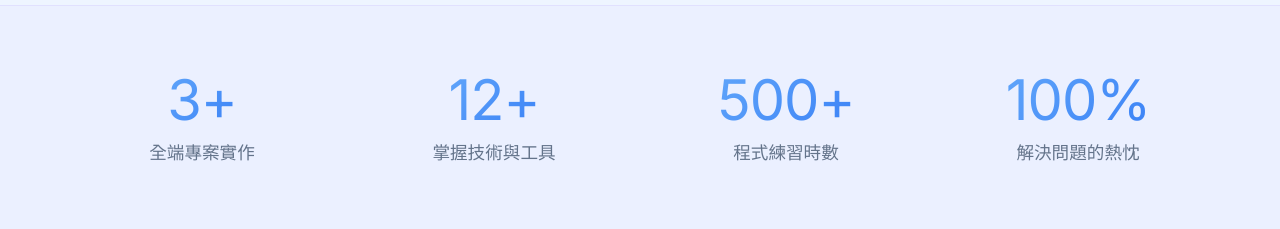
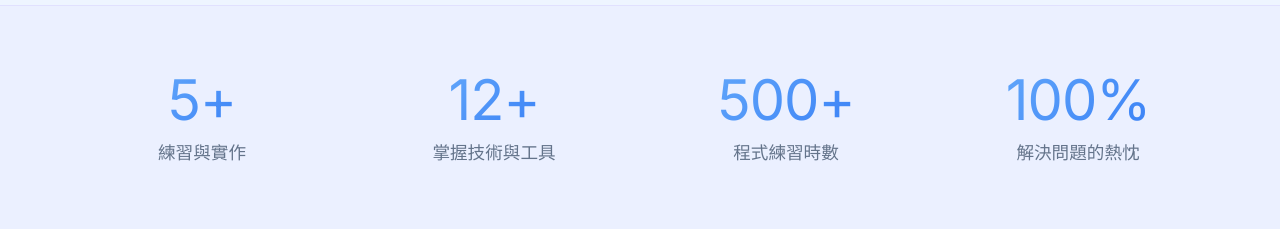
Before and after one commit to gwu9091/personal-portfolio, a Vue app: page / in a window 1280 px wide. Shown: the part 2660-2889 px from the top of the page. Built offline with nearby package versions, Linux system fonts and the light colour scheme.

Commit message:
Update stats wording

```diff
--- a/src/components/StatsSection.vue
+++ b/src/components/StatsSection.vue
@@ -2,7 +2,7 @@
 import { ref, onMounted, onUnmounted } from 'vue'
 
 const stats = ref([
-  { label: '全端專案實作', value: 3, prefix: '', suffix: '+' },
+  { label: '練習與實作', value: 5, prefix: '', suffix: '+' },
   { label: '掌握技術與工具', value: 12, prefix: '', suffix: '+' },
   { label: '程式練習時數', value: 500, prefix: '', suffix: '+' },
   { label: '解決問題的熱忱', value: 100, prefix: '', suffix: '%' }
```
